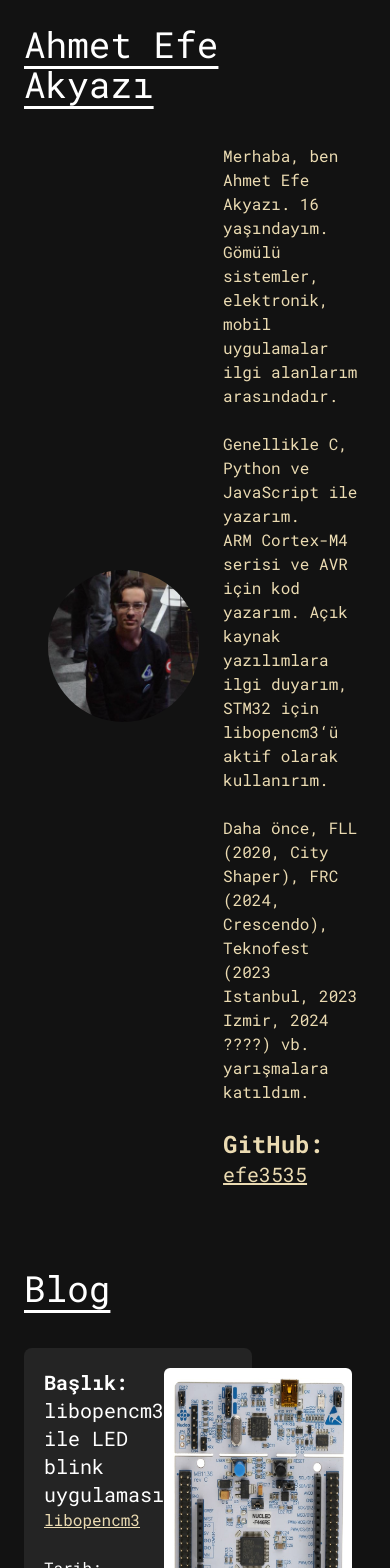
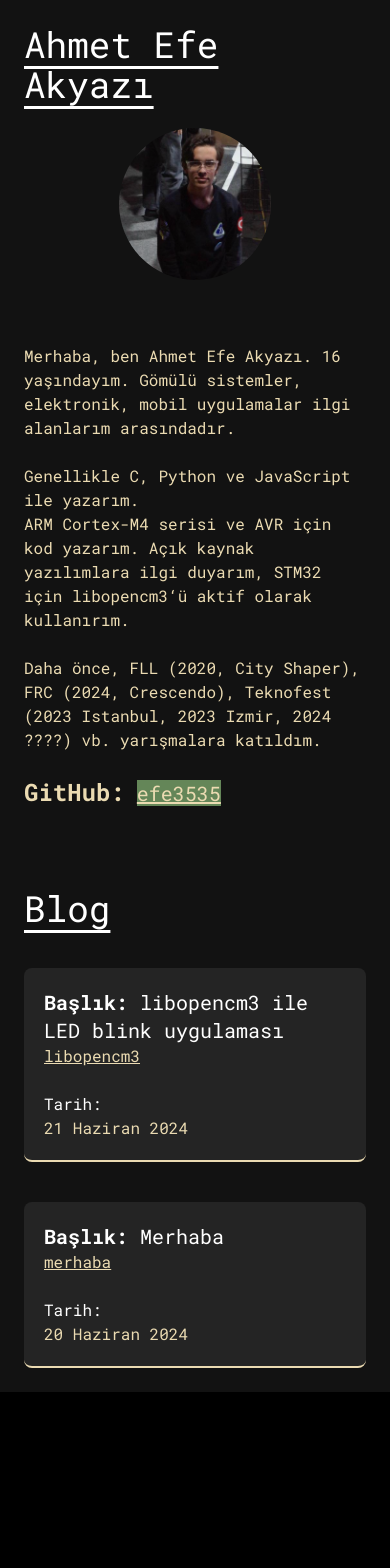
Before and after one commit to efe3535/efe3535.github.io, a Next.js app: page / in a window 390 px wide. Shown: the top 1568 px of the page. After the commit the page ends 1392 px from the top, so only its background shows below. Built offline with nearby package versions, Linux system fonts and the light colour scheme; what @designbycode/tailwindcss-text-stroke would draw is missing.

Commit message:
Responsive design upgrades

```diff
--- a/src/app/page.js
+++ b/src/app/page.js
@@ -9,27 +9,27 @@ const Home = () => {
   return (
     <Suspense fallback={<Loading />}>
       <main className="flex min-h-screen flex-col p-6 bg-background">
-        <p className="text-4xl self-start underline underline-offset-8">Ahmet Efe Akyazı</p>
-        <div className="flex flex-row">
+        <p className="text-4xl self-start underline underline-offset-8 max-md:self-center ">Ahmet Efe Akyazı</p>
+        <div className="flex flex-row max-md:flex-col">
           <Image className="p-6 rounded-full max-h-[200px] self-center hover:animate-pulse" src={"/pfp.png"} width={200} height={200} alt="thumbnail" />
           <p className="text-base self-start text-foreground mt-10">Merhaba, ben Ahmet Efe Akyazı. 16 yaşındayım. Gömülü sistemler, elektronik, mobil uygulamalar ilgi alanlarım arasındadır.
             <br /><br />Genellikle C, Python ve JavaScript ile yazarım.<br />ARM Cortex-M4 serisi ve AVR için kod yazarım. Açık kaynak yazılımlara ilgi duyarım, STM32 için libopencm3&lsquo;ü aktif olarak kullanırım.<br /><br />
             Daha önce, FLL (2020, City Shaper), FRC (2024, Crescendo), Teknofest (2023 Istanbul, 2023 Izmir, 2024 ????) vb. yarışmalara katıldım.
-            <br /><br /><Link href={"https://github.com/efe3535"} className="text-xl text-foreground"><b className="text-2xl">GitHub:</b> <span className="underline">efe3535</span></Link>
+            <br /><br /><Link href={"https://github.com/efe3535"} className="text-xl text-foreground"><b className="text-2xl">GitHub:</b> <span className="underline bg-foreground2 hover:animate-pulse">efe3535</span></Link>
           </p>
         </div>
         <p className="text-4xl self-start mt-20 underline underline-offset-8">Blog</p>
-        <ul className="w-2/3">
+        <ul className="w-2/3 max-md:w-full">
           {allPostsData.map(({ id, date, title, img }) => (
             <li key={id}>
-              <Link href={`/posts/${id}`} className="mt-10 border-b-2 border-r-0 bg-secondary hover:bg-tertiary transition p-5 rounded-lg border-b-foreground w-auto flex flex-row" key={id}>
+              <Link href={`/posts/${id}`} className="mt-10 border-b-2 border-r-0 bg-secondary hover:bg-tertiary transition p-5 rounded-lg border-b-foreground w-auto flex" key={id}>
                 <div className="flex flex-col">
                   <p className="text-xl"><b>Başlık:</b> {title}</p>
                   <p className="underline text-foreground">{id}</p>
                   <br />
                   Tarih: <p className="text-foreground">{date}</p>
                 </div>
-                <Image className="ml-auto rounded-md" src={img} width={200} height={100} alt="thumbnail" />
+                <Image className="ml-auto rounded-md transition-opacity max-md:hidden" src={img} width={200} height={100} alt="thumbnail" />
               </Link>
             </li>
           ))
--- a/src/app/posts/[id]/page.js
+++ b/src/app/posts/[id]/page.js
@@ -11,7 +11,6 @@ const BlogPage = async ({ params }) => {
       <Link className="text-sm self-start text-foreground underline" href={"/"}>Ana sayfaya geri dön</Link>
       <p className="text-xl text-foreground self-start mt-10">{post.title} — {post.date}</p>
       {parse(post.contentHtml)}
-      <Link className="text-xl self-start text-foreground underline mt-24" href={"/"}>Ana sayfaya geri dön</Link>
     </main >
   );
 }
--- a/tailwind.config.js
+++ b/tailwind.config.js
@@ -16,11 +16,12 @@ module.exports = {
         "background": "#121212",
         "secondary": "#242424",
         "tertiary": "#363636",
-        "foreground": "#ebdbb2"
+        "foreground": "#ebdbb2",
+        "foreground2": "#8ec07caa"
       },
       fontFamily: {
         "display": ["Roboto Mono"]
-      }
+      },
     },
   },
   plugins: [
```
